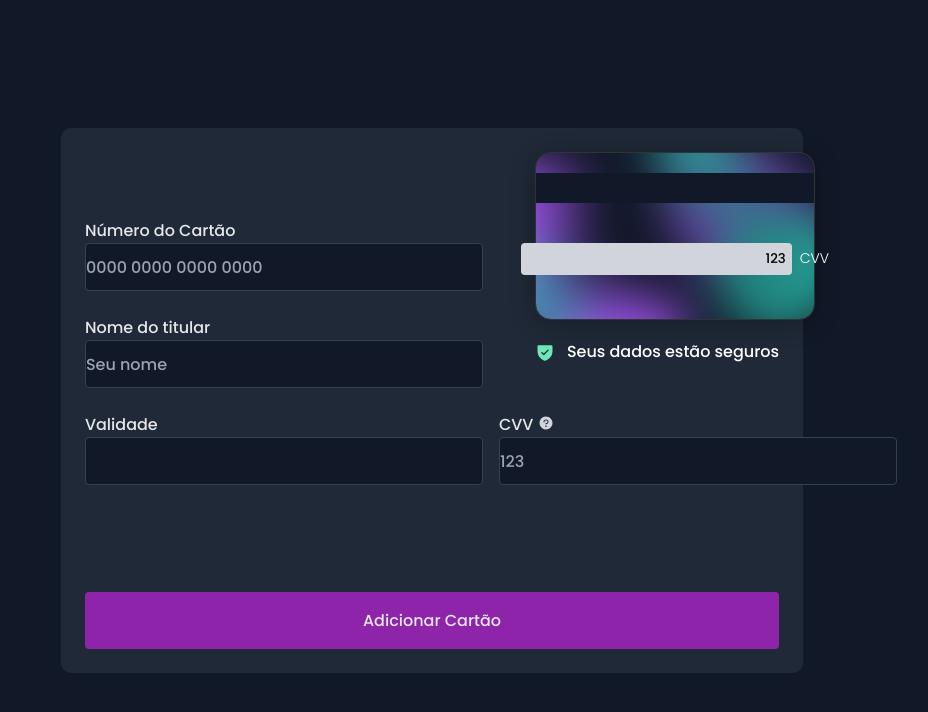
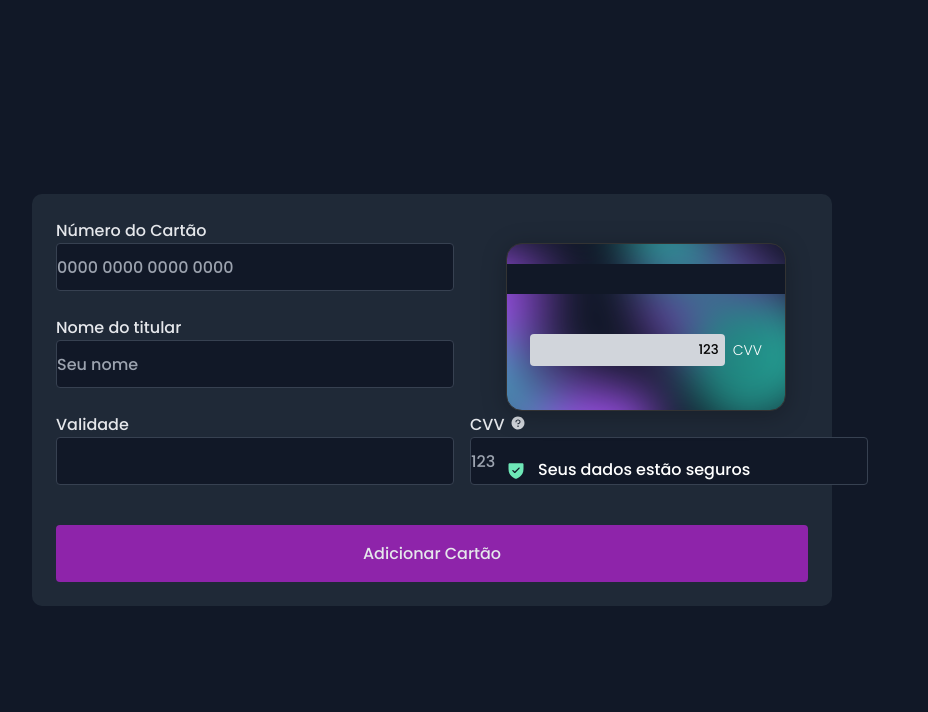
Before and after one commit to claytonfortunato/Cartao-13, a React (Vite) app: page / in a window 1280 px wide. Shown: the top 712 px of the page, without its empty margins (208-1136 px from the left). Built offline with nearby package versions, Linux system fonts and the light colour scheme.

Commit message:
docs: updated responsive

```diff
--- a/src/components/Card/index.tsx
+++ b/src/components/Card/index.tsx
@@ -15,7 +15,7 @@ type PropsCard = {
 export const Card = ({ number, name, cvv }: CardProps) => {
   return (
     <C.CardContainer>
-      <C.Wrapper>
+      <C.FrontCard>
         <C.TopInfo>
           <img src={Visa} alt="" />
 
@@ -27,7 +27,7 @@ export const Card = ({ number, name, cvv }: CardProps) => {
           <span>00/00</span>
         </C.MidInfo>
         <img src={backImg} alt="" />
-      </C.Wrapper>
+      </C.FrontCard>
 
       <C.BackCard>
         <C.TopBar></C.TopBar>
--- a/src/components/Card/styles.ts
+++ b/src/components/Card/styles.ts
@@ -26,13 +26,19 @@ const sharedCard = css`
 export const CardContainer = styled.div`
   display: flex;
   flex-direction: column;
-  height: 400px;
+  justify-content: center;
+  height: 260px;
+  margin-top: -24px;
 
   position: relative;
   perspective: 1000px;
+
+  @media (max-width: 782px) {
+    align-items: center;
+  }
 `;
 
-export const Wrapper = styled.div<Props>`
+export const FrontCard = styled.div<Props>`
   ${sharedCard}
 
   padding: 1.6rem;
@@ -107,6 +113,7 @@ export const NumberBack = styled.div`
     border: none;
     outline: none;
     text-align: right;
+    width: 70%;
   }
 
   span {
--- a/src/components/SafetyInfo/styles.ts
+++ b/src/components/SafetyInfo/styles.ts
@@ -9,6 +9,11 @@ export const Container = styled.div`
   span {
     margin-left: 12px;
   }
+
+  @media (max-width: 782px) {
+    margin-bottom: 40px;
+    order: 1;
+  }
 `;
 
 export const Image = styled.img``;
--- a/src/pages/Home/index.tsx
+++ b/src/pages/Home/index.tsx
@@ -63,6 +63,7 @@ export const Home = ({ card, callback }: Props) => {
           </C.BoxInput>
         </C.WrapperInput>
 
+        <C.ContentCard>
           <Card
             number={cardInfo.number}
             name={cardInfo.name}
@@ -70,6 +71,7 @@ export const Home = ({ card, callback }: Props) => {
           />
 
           <SafetyInfo />
+        </C.ContentCard>
       </C.Content>
       <Button />
     </C.Container>
--- a/src/pages/Home/styles.ts
+++ b/src/pages/Home/styles.ts
@@ -4,10 +4,17 @@ export const Container = styled.div`
   display: flex;
   flex-direction: column;
   height: 100%;
-  width: 100%;
+
+  width: 800px;
   background-color: ${(props) => props.theme.gray800};
   padding: 2.4rem;
   border-radius: 10px;
+
+  @media (max-width: 782px) {
+    max-width: 600px;
+    width: 100%;
+    display: flex;
+  }
 `;
 
 export const Content = styled.div`
@@ -33,10 +40,6 @@ export const WrapperInput = styled.div`
   padding: 0;
   margin-right: 5.2rem;
 
-  flex: none;
-  order: 0;
-  flex-grow: 1;
-
   @media (max-width: 782px) {
     order: 1;
   }
@@ -54,3 +57,14 @@ export const BoxInput = styled.div`
     flex: none;
   }
 `;
+
+export const ContentCard = styled.div`
+  width: 100%;
+  height: 100%;
+
+  @media (max-width: 782px) {
+    display: flex;
+    flex-direction: column;
+    align-items: center;
+  }
+`;
```
Lines whose indentation alone changed are shown as unchanged.
